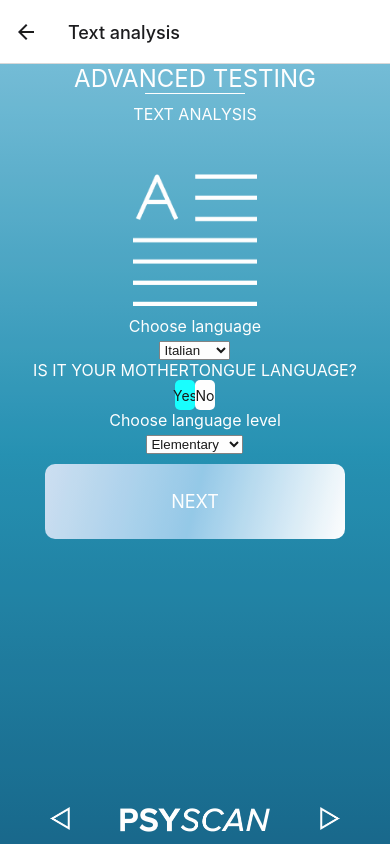
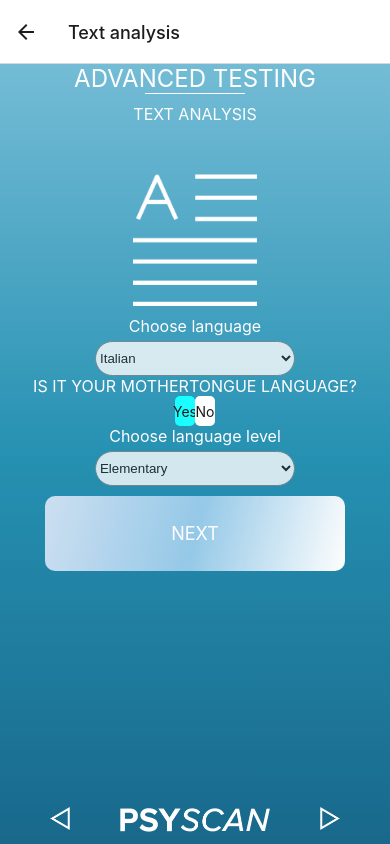
Before and after one commit to glockstory/psyscan, a React Native app: screen /AdvancedTextAnalysis in a window 390 px wide. Built offline with nearby package versions, Linux system fonts and the light colour scheme.

Commit message:
fix pickers in advanced testing

```diff
--- a/components/AdvancedTesting/Components/PickerLangLevel.js
+++ b/components/AdvancedTesting/Components/PickerLangLevel.js
@@ -1,12 +1,21 @@
 import { Picker } from "@react-native-picker/picker";
 import { useState } from "react";
+import { View } from "react-native";
 
 export default function PickerLangLevel() {
   const [selectedLanguage, setSelectedLanguage] = useState();
   return (
     <Picker
       selectedValue={selectedLanguage}
-      onValueChange={(itemValue, itemIndex) => setSelectedLanguage}
+      style={{
+        width: 200,
+        height: 35,
+        minWidth: 150,
+        backgroundColor: "white",
+        borderRadius: 100,
+        opacity: 0.8
+      }}
+      onValueChange={(itemValue, itemIndex) => setSelectedLanguage(itemValue)}
     >
       <Picker.Item label="Elementary" value="elem" />
       <Picker.Item label="Intermediate" value="inter" />
--- a/components/AdvancedTesting/Components/PickerLanguage.js
+++ b/components/AdvancedTesting/Components/PickerLanguage.js
@@ -6,7 +6,15 @@ export default function PickerLanguage() {
   return (
     <Picker
       selectedValue={selectedLanguage}
-      onValueChange={(itemValue, itemIndex) => setSelectedLanguage}
+      style={{
+        width: 200,
+        height: 35,
+        minWidth: 150,
+        backgroundColor: "white",
+        borderRadius: 100,
+        opacity: 0.8,
+      }}
+      onValueChange={(itemValue, itemIndex) => setSelectedLanguage(itemValue)}
     >
       <Picker.Item label="Italian" value="italy" />
       <Picker.Item label="English" value="eng" />
```
Also changed, not shown: components/AdvancedTesting/AdvancedFaceScan.js (+1 -1 lines), components/AdvancedTesting/AdvancedVideoAnalysis.js (+1 -1 lines).
